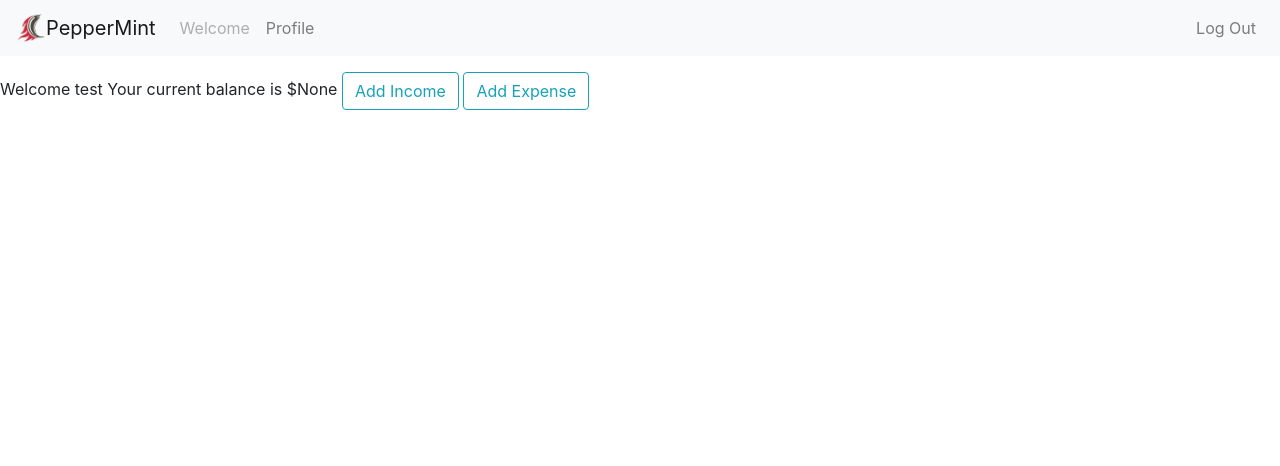
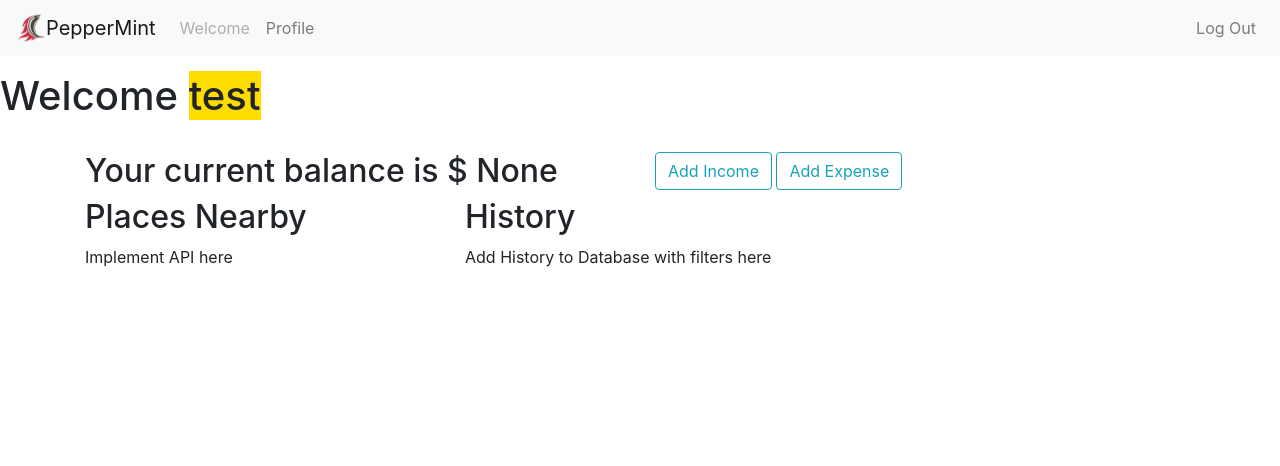
Before and after one commit to StudentDX/MoneyMunchers, a Flask app: page /profile in a window 1280 px wide. Shown: the top 466 px of the page. Run offline with Flask 2, Linux system fonts and the light colour scheme; a user stored in the database is signed in; some libraries are stand-ins or nearby versions.

Commit message:
designing profile

```diff
--- a/app/templates/profile.html
+++ b/app/templates/profile.html
@@ -1,16 +1,58 @@
 {% extends 'base.html' %}
+<style>
+  body {
+  padding-top: 80px;
+  text-align: center;
+  font-family: monaco, monospace;
+}
+h1, h2 {
+  display: inline-block;
+  background: #fff;
+}
+h1 {
+  font-size: 30px
+}
+h2 {
+  font-size: 20px;
+}
 
+</style>
 
 {% block title %} {% endblock %}
 
 {% block content %}
-
-Welcome {{user}}
-
-Your current balance is ${{balance}}
+<style>
+high {
+  background: #fd0;
+}
+</style>
+<h1>Welcome <high>{{user}}</high></h1><br>
 
 
-<button type="button" class="btn btn-outline-info">Add Income</button>
-<button type="button" class="btn btn-outline-info">Add Expense</button>
+<div class="container">
+  <div class="row">
+    <div class="col">
+      <h2>Your current balance is $ {{balance}}</h2>
+    </div>
+    <div class="col">
+      <button type="button" class="btn btn-outline-info">Add Income</button>
+      <button type="button" class="btn btn-outline-info">Add Expense</button>
+    </div>
+  </div>
+  <div class="row">
+    <div class="col">
+      <h2> Places Nearby </h2>
+      <p> Implement API here </p>
+    </div>
+    <div class="col">
+      <h2> History </h2>
+      <p> Add History to Database with filters here </p>
+    </div>
+    <div class="col">
+    </div>
+  </div>
+</div>
+
+
 
 {% endblock %}
```
Also changed, not shown: data/database.db.
